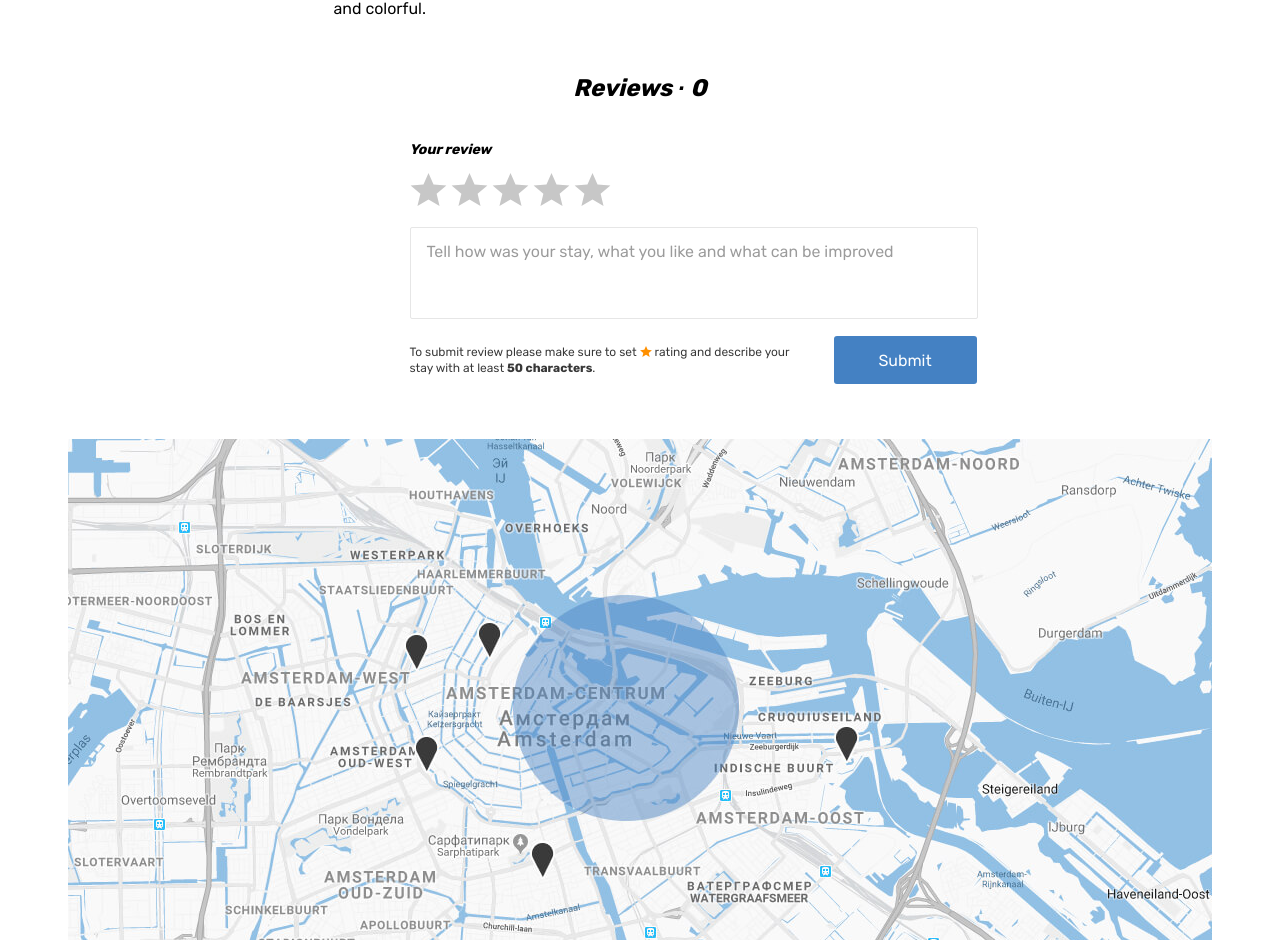
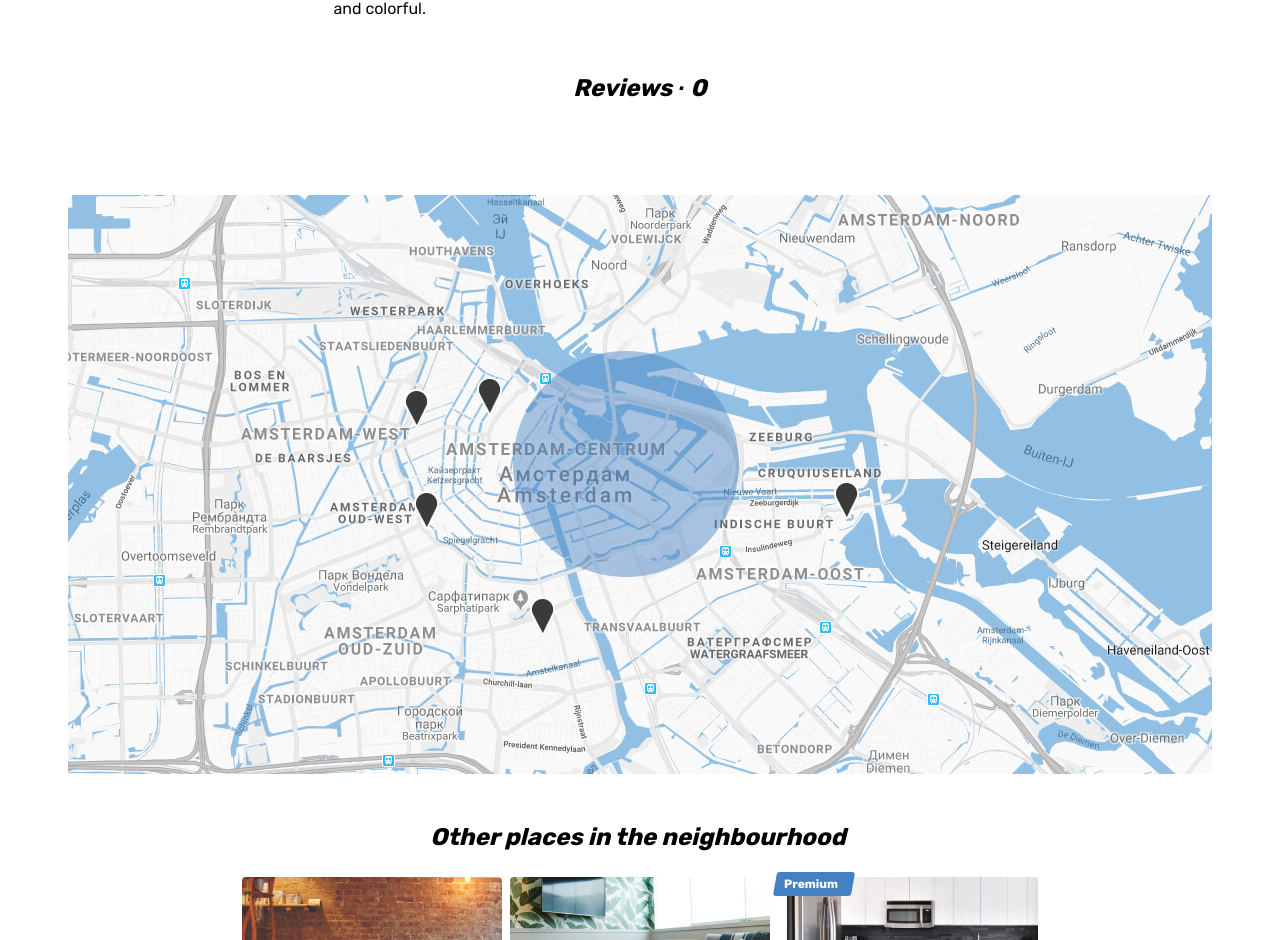
Before and after one commit to htmlacademy-react/2242685-six-cities-3, a React (Vite) app: page /offer/445d3be5-69a6-4c9c-ab1c-b46ce0e78763 in a window 1280 px wide. Shown: the part 1312-2252 px from the top of the page. Built offline with nearby package versions, Linux system fonts and the light colour scheme.

Commit message:
Добавит статус авторизации; обработчики в форму комментария

```diff
--- a/src/components/app/app.tsx
+++ b/src/components/app/app.tsx
@@ -12,9 +12,11 @@ import { Offers } from '../../types/offer.ts';
 type AppProps = {
   placesCount: number;
   offers: Offers;
+  isAuth: boolean;
 }
 
-function App({placesCount, offers}: AppProps) {
+function App({placesCount, offers, isAuth}: AppProps) {
+  // const isAuth = currentAuthStatus === AuthStatus.Auth;
   return (
     <BrowserRouter>
       <Routes>
@@ -22,12 +24,12 @@ function App({placesCount, offers}: AppProps) {
           <Route index element={<Main placesCount={placesCount} offers={offers} />} />
           <Route path={Page.Login} element={<Login />} />
           <Route path={Page.Favorites} element={
-            <PrivateRoute>
-              <Favorites offers={offers.filter((offer) => offer.isFavorite)}/>
+            <PrivateRoute isAuth={isAuth}>
+              <Favorites offers={offers.filter((offer) => offer.isFavorite)} />
             </PrivateRoute>
           }
           />
-          <Route path={`${Page.Offer}/:id`} element={<Offer offers={offers} />} />
+          <Route path={`${Page.Offer}/:id`} element={<Offer offers={offers} isAuth={isAuth} />} />
           <Route path="*" element={<Page404 />} />
         </Route>
       </Routes>
--- a/src/components/private-route/private-route.tsx
+++ b/src/components/private-route/private-route.tsx
@@ -1,14 +1,14 @@
 import { ReactNode } from 'react';
 import {Navigate} from 'react-router-dom';
+import { Page } from '../../const';
 
 type PrivateRouteProps = {
   children: ReactNode;
+  isAuth: boolean;
 };
 
-function PrivateRoute({children}: PrivateRouteProps) {
-  const hasAccess = true;
-
-  return hasAccess ? children : <Navigate to={'/Login'} />;
+function PrivateRoute({children, isAuth}: PrivateRouteProps) {
+  return isAuth ? children : <Navigate to={`/${Page.Login}`} />;
 }
 
 export default PrivateRoute;
--- a/src/const.ts
+++ b/src/const.ts
@@ -18,4 +18,10 @@ enum Page {
   Page404 = 'page404'
 }
 
-export {PLACES_COUNT, CARDS_PER_PAGE, CITIES, Page};
+enum AuthStatus {
+  Auth = 'AUTH',
+  NoAuth = 'NO_AUTH',
+  Unknown = 'UNKNOWN',
+}
+
+export {PLACES_COUNT, CARDS_PER_PAGE, CITIES, Page, AuthStatus};
--- a/src/index.tsx
+++ b/src/index.tsx
@@ -3,6 +3,9 @@ import ReactDOM from 'react-dom/client';
 import App from './components/app/app';
 import { PLACES_COUNT } from './const';
 import { offers } from './mocks/offers';
+import { AuthStatus } from './const';
+
+const currentAuthStatus = AuthStatus.NoAuth;
 
 const root = ReactDOM.createRoot(
   document.getElementById('root') as HTMLElement
@@ -10,6 +13,6 @@ const root = ReactDOM.createRoot(
 
 root.render(
   <React.StrictMode>
-    <App placesCount={PLACES_COUNT} offers={offers} />
+    <App placesCount={PLACES_COUNT} offers={offers} isAuth={(currentAuthStatus as AuthStatus) === AuthStatus.Auth}/>
   </React.StrictMode>
 );
--- a/src/pages/offer/offer.tsx
+++ b/src/pages/offer/offer.tsx
@@ -5,11 +5,12 @@ import Reviews from './reviews';
 
 type OfferProps = {
   offers: Offers;
+  isAuth: boolean;
 }
 
 const OFFER_IMGS_COUNT = 6;
 
-function Offer({offers}: OfferProps) {
+function Offer({offers, isAuth}: OfferProps) {
   const params = useParams();
   const offer = offers.find((item) => item.id === params.id);
   if (!offer) {
@@ -117,7 +118,7 @@ function Offer({offers}: OfferProps) {
               </div>
             </div>
 
-            <Reviews offerId={offer.id} />
+            <Reviews offerId={offer.id} isAuth={isAuth} />
 
           </div>
         </div>
--- a/src/pages/offer/reviews-form.tsx
+++ b/src/pages/offer/reviews-form.tsx
@@ -1,4 +1,4 @@
-// import { useState } from 'react';
+import { useState, ReactEventHandler } from 'react';
 
 type Star = {
   defaultValue: number;
@@ -8,7 +8,10 @@ type Star = {
 
 type StarItemProps = {
   star: Star;
+  onStarClick: ReactEventHandler;
 }
+
+type TChangeHandler = ReactEventHandler<HTMLInputElement | HTMLTextAreaElement>;
 
 const Stars: Star[] = [
   {
@@ -38,7 +41,7 @@ const Stars: Star[] = [
   },
 ];
 
-function StarItem ({star}: StarItemProps) {
+function StarItem ({star, onStarClick}: StarItemProps) {
   return (
     <>
       <input
@@ -47,6 +50,7 @@ function StarItem ({star}: StarItemProps) {
         defaultValue={star.defaultValue}
         id={star.id}
         type="radio"
+        onChange={onStarClick}
       />
       <label
         htmlFor={star.id}
@@ -61,9 +65,14 @@ function StarItem ({star}: StarItemProps) {
   );
 }
 
+
 function ReviewsForm () {
-  // const [rating, setRating] = useState(0);
-  // const [text, setText] = useState('');
+  const [review, setReview] = useState({rating: 0, review: ''});
+
+  const handleReviewChange: TChangeHandler = (evt) => {
+    const {name, value} = evt.currentTarget;
+    setReview({...review, [name]: value});
+  };
 
   return (
     <form className="reviews__form form" action="#" method="post">
@@ -73,7 +82,7 @@ Your review
       <div className="reviews__rating-form form__rating">
 
         {Stars.map((star) => (
-          <StarItem key={star.defaultValue} star={star} />
+          <StarItem key={star.defaultValue} star={star} onStarClick={handleReviewChange}/>
         ))}
 
       </div>
@@ -83,6 +92,7 @@ Your review
         name="review"
         placeholder="Tell how was your stay, what you like and what can be improved"
         defaultValue={''}
+        onChange={handleReviewChange}
       />
       <div className="reviews__button-wrapper">
         <p className="reviews__help">
@@ -94,7 +104,7 @@ your stay with at least{' '}
         <button
           className="reviews__submit form__submit button"
           type="submit"
-          disabled={false} //???
+          disabled={review.rating === 0 || review.review.length < 50}
         >
 Submit
         </button>
--- a/src/pages/offer/reviews.tsx
+++ b/src/pages/offer/reviews.tsx
@@ -6,9 +6,23 @@ import ReviewsForm from './reviews-form';
 
 type ReviewsProps = {
   offerId: string;
+  isAuth: boolean;
 }
+
 type ReviewsItemProps = {
   comment: Comment;
+}
+
+type ReviewDateProps = {
+  reviewDate: string;
+}
+
+function ReviewDate({reviewDate}: ReviewDateProps) {
+  return (
+    <>
+      {dayjs(reviewDate).format('MMMM YYYY')}
+    </>
+  );
 }
 
 function ReviewsItem ({comment}: ReviewsItemProps) {
@@ -37,15 +51,16 @@ function ReviewsItem ({comment}: ReviewsItemProps) {
           {comment.comment}
         </p>
         <time className="reviews__time" dateTime={comment.date}>
-          {dayjs(comment.date).format('MMMM YYYY')}
+          <ReviewDate reviewDate={comment.date} />
         </time>
       </div>
     </li>
   );
 }
 
-function Reviews ({offerId}: ReviewsProps) {
+function Reviews ({offerId, isAuth}: ReviewsProps) {
   const offerComments: Comments = comments.filter((comment) => comment.id === offerId);
+  // const isAuth = currentAuthStatus === AuthStatus.Auth;
   return (
     <section className="offer__reviews reviews">
       <h2 className="reviews__title">
@@ -57,7 +72,7 @@ function Reviews ({offerId}: ReviewsProps) {
         ))}
       </ul>
 
-      <ReviewsForm />
+      {isAuth && <ReviewsForm />}
 
     </section>
   );
```
Also changed, not shown: 1 other file (tests, documents, lock files or other folders).
